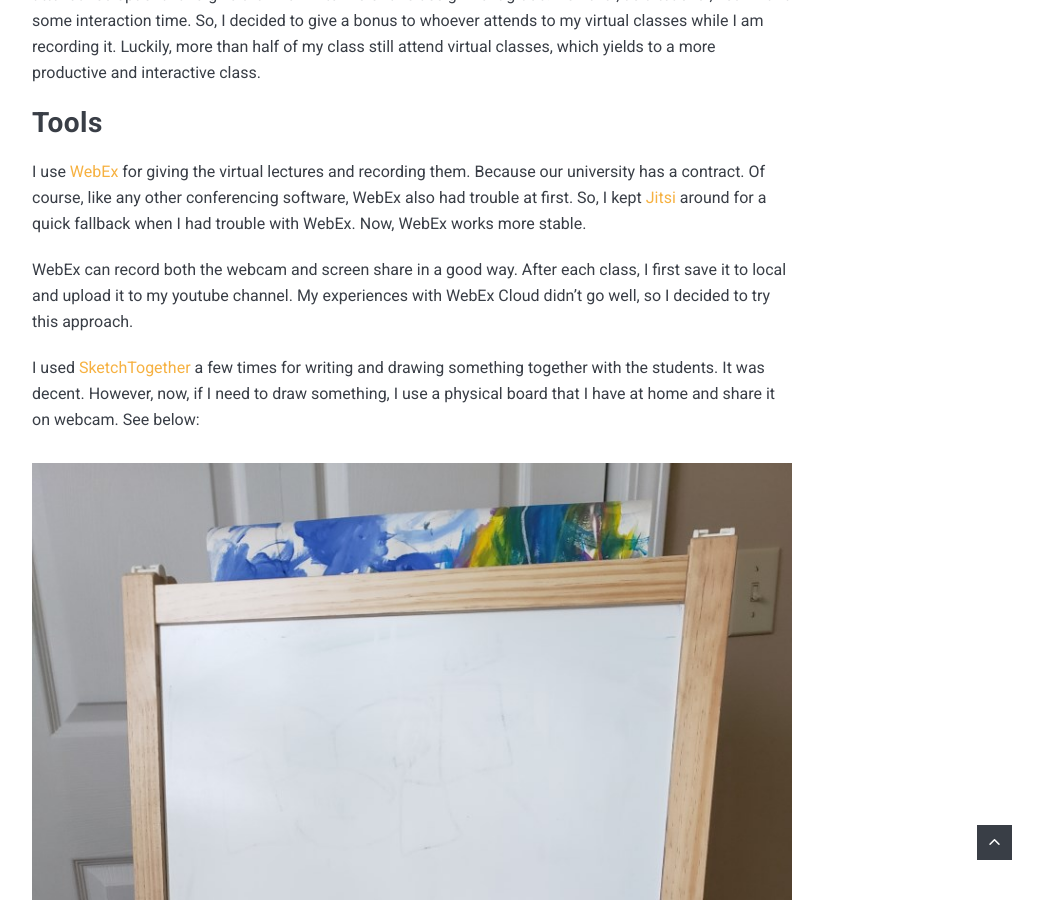
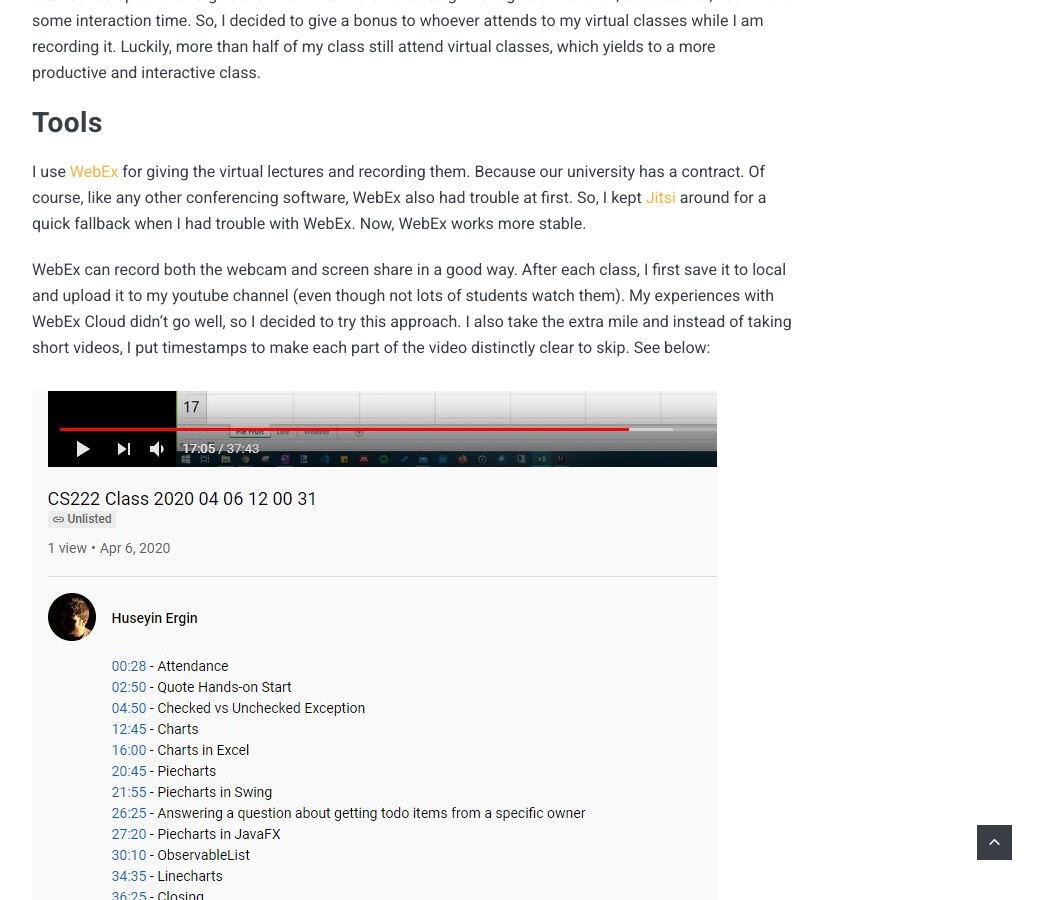
Before and after one commit to hergin/blog, a Jekyll site: the page built from _posts/2020-03-30-my-take-on-virtual-instruction.markdown, in a window 1280 px wide and 900 px high, scrolled down 1595 px. Shown: the whole window, without its empty margins (228-1271 px from the left). Built offline with Jekyll 4.4.1, drawn with Linux system fonts in a browser that asks for light colours; nearby versions of some CDN libraries.

Commit message:
Updated last post with youtube info.

```diff
--- a/_posts/2020-03-30-my-take-on-virtual-instruction.markdown
+++ b/_posts/2020-03-30-my-take-on-virtual-instruction.markdown
@@ -19,7 +19,8 @@ After I got more emails about the situation from the university, I agreed with t
 ## Tools
 I use [WebEx](https://www.webex.com/) for giving the virtual lectures and recording them. Because our university has a contract. Of course, like any other conferencing software, WebEx also had trouble at first. So, I kept [Jitsi](https://meet.jit.si/) around for a quick fallback when I had trouble with WebEx. Now, WebEx works more stable.
 
-WebEx can record both the webcam and screen share in a good way. After each class, I first save it to local and upload it to my youtube channel. My experiences with WebEx Cloud didn't go well, so I decided to try this approach.
+WebEx can record both the webcam and screen share in a good way. After each class, I first save it to local and upload it to my youtube channel (even though not lots of students watch them). My experiences with WebEx Cloud didn't go well, so I decided to try this approach. I also take the extra mile and instead of taking short videos, I put timestamps to make each part of the video distinctly clear to skip. See below:
+![](/images/youtube.jpg)
 
 I used [SketchTogether](https://sketchtogether.com/) a few times for writing and drawing something together with the students. It was decent. However, now, if I need to draw something, I use a physical board that I have at home and share it on webcam. See below:
 ![](/images/board.jpg)
```
Also changed, not shown: images/youtube.jpg (added).
